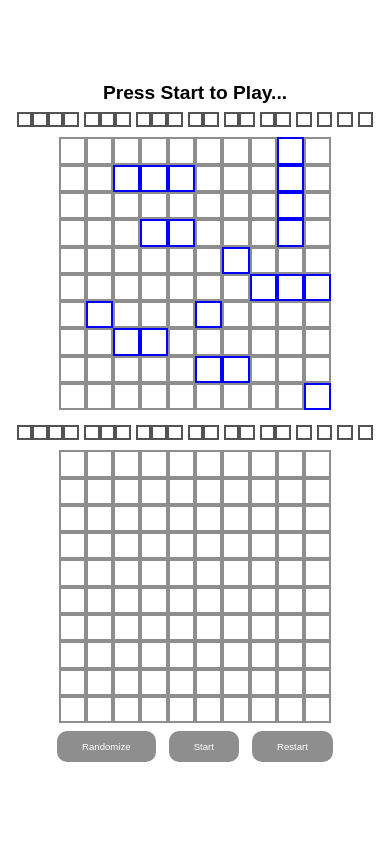
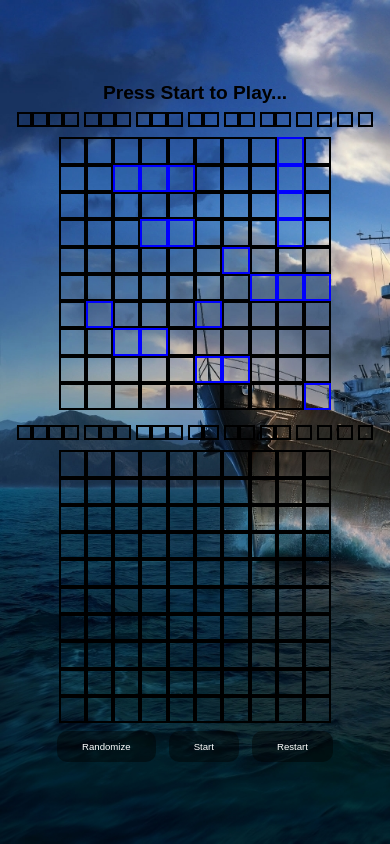
Before and after one commit to rasooli451/Battleship, a website built with webpack: page source/index.html in a window 390 px wide. Built offline with nearby package versions, Linux system fonts and the light colour scheme.

Commit message:
added the background image to the body and insured it stayed responsive

```diff
--- a/source/style.css
+++ b/source/style.css
@@ -16,6 +16,10 @@ body{
     display: flex;
     justify-content: center;
     align-items: center;
+    background-image: url("./battleshipBG.jpg");
+    background-position: center;
+    background-repeat: no-repeat;
+    background-size: cover;
 }
 
 
@@ -23,6 +27,7 @@ body{
     display: flex;
     align-items: center;
     flex-direction: column;
+    background: transparent;
     gap: 1rem;
 }
 
@@ -68,13 +73,13 @@ body{
 .shipPart{
     width: min(30px, 2vw);
     height: min(30px, 2vw);
-    border: 2px solid rgba(0, 0, 0, 0.678);
+    border: 2px solid rgb(0, 0, 0);
 }
 
 .cell{
     width: min(50px, 4vw);
     height: min(50px, 4vw);
-    border: 2px solid rgba(0, 0, 0, 0.445);
+    border: 2px solid rgb(0, 0, 0);
 }
 
 
@@ -184,7 +189,7 @@ button:hover:disabled{
 
 .covered{
     border-color: unset;
-    border-color: rgba(0, 0, 0, 0.445);
+    border-color: rgb(0, 0, 0);
 }
 
 
@@ -198,6 +203,7 @@ button:hover:disabled{
 @media (max-width : 1030px) {
 
     body{
+        background-position: right;
     }
     .player, .computer{
         flex-direction: column;
@@ -222,6 +228,7 @@ button:hover:disabled{
 @media (max-width : 615px) {
     body{
         background-repeat: no-repeat;
+        background-position: left;
     }
 
 
```
